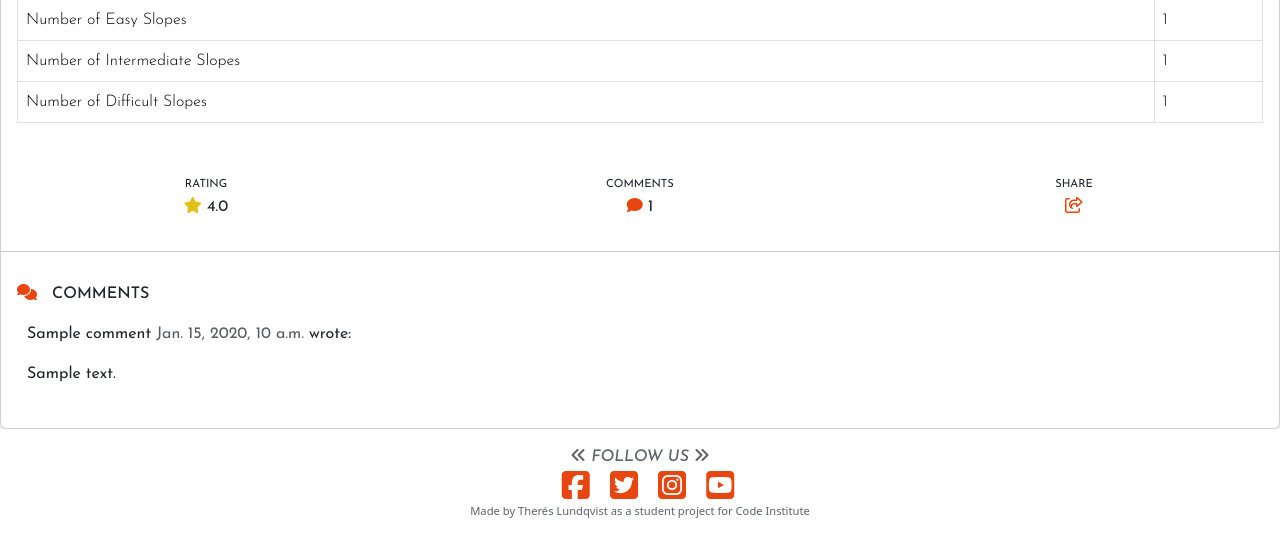
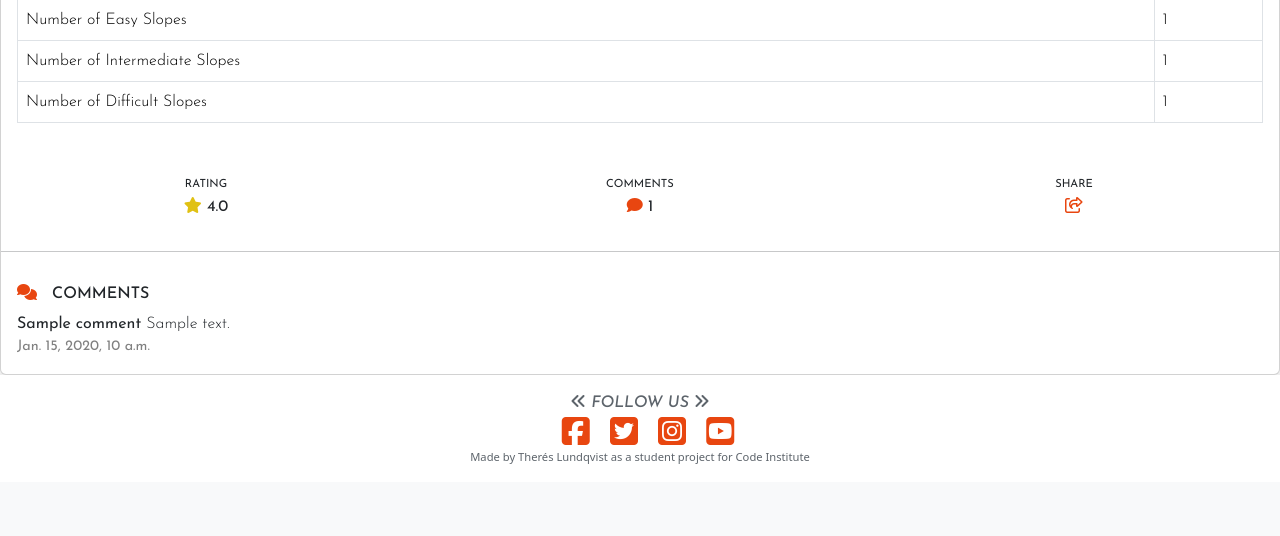
Before and after one commit to TheresLundqvist/Ski-resorts, a Django app: a page that uses templates/resort_detail.html in a window 1280 px wide. Shown: the part 1243-1779 px from the top of the page. After the commit the page ends 1707 px from the top, so only its background shows below. Run offline with Django 3.2, Linux system fonts and the light colour scheme; tables that the repository leaves empty hold one stand-in row (values such as "Sample post"); some libraries are stand-ins or nearby versions; some web fonts are replaced.

Commit message:
Style comment body

```diff
--- a/static/css/style.css
+++ b/static/css/style.css
@@ -258,6 +258,21 @@ footer {
     margin-left: 5px;
 }
 
+.comment-body {
+    font-weight: 300;
+}
+
+.commenter {
+    margin-bottom: 0;
+}
+
+.comment-date {
+    margin-top: 0;
+    font-weight: 400;
+    font-size: 0.9em;
+    color: grey;
+}
+
 /* Media Queries */
 
 /* For media screens from 350px */
--- a/templates/resort_detail.html
+++ b/templates/resort_detail.html
@@ -172,14 +172,16 @@
             <div class="card-body">
                 <h3 class="text-h3"><i class="fa-solid fa-comments"></i> Comments</h3>
                 {% for comment in comments %}
-                <div class="comments" style="padding: 10px;">
-                    <p class="font-weight-bold">
+                <div class="comments">
+                    <span class="font-weight-bold commenter">
                         {{ comment.name }}
-                        <span class=" text-muted font-weight-normal">
-                            {{ comment.created_on }}
-                        </span> wrote:
-                    </p>
-                    {{ comment.body | linebreaks }}
+                    </span>
+                    <span class="comment-body">
+                        {{ comment.body }}
+                    </span>
+                    <div class="comment-date">
+                        {{ comment.created_on }}
+                    </div>
                 </div>
                 {% endfor %}
             </div>
```
